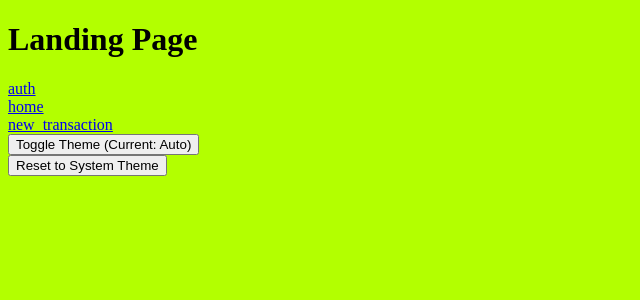
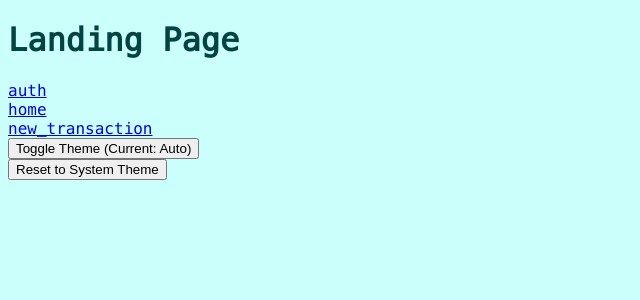
Before and after one commit to FabioD95/pocket_track, a React (Vite) app in the folder pocket_track_fe/: page / in a window 1280 px wide. Shown: the top 300 px of the page, without its empty margins (0-640 px from the left). Built offline with nearby package versions, Linux system fonts and the light colour scheme; no server answers.

Commit message:
Add Menlo-Regular font and update CSS variables for light and dark themes

```diff
--- a/pocket_track_fe/src/index.css
+++ b/pocket_track_fe/src/index.css
@@ -1,17 +1,23 @@
+@font-face {
+  font-family: 'Menlo-Regular';
+  src: local('Menlo-Regular'), url(./fonts/Menlo-Regular.ttf) format('truetype'); ;
+}
+
 :root {
   color-scheme: light dark;
+  font-family: 'Menlo-Regular';
 }
 
 /* Tema chiaro */
 html.light {
-  --background-color: #b3ff00;
-  --text-color: #000000;
+  --background-color: #cbfffc;
+  --text-color: #004541;
 }
 
 /* Tema scuro */
 html.dark {
-  --background-color: #160ab4;
-  --text-color: #ffffff;
+  --background-color: #1f1f1f;
+  --text-color: #4FC1FF;
 }
 
 /* Applicazione delle variabili */
--- a/pocket_track_fe/src/main.tsx
+++ b/pocket_track_fe/src/main.tsx
@@ -3,6 +3,8 @@
 import { createBrowserRouter, RouterProvider } from 'react-router-dom';
 import { Provider } from 'react-redux';
 import { PersistGate } from 'redux-persist/integration/react';
+
+import './fonts/Menlo-Regular.ttf';
 
 import './index.css';
 import store, { persistor } from './store';
```
Also changed, not shown: pocket_track_fe/src/fonts/Menlo-Regular.ttf (added).
